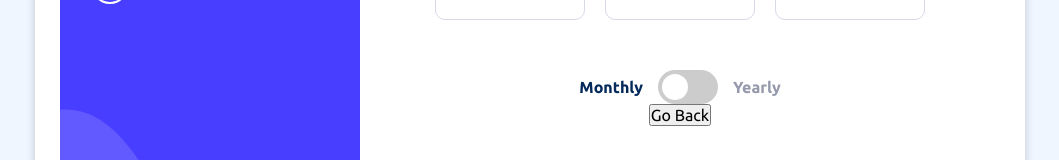
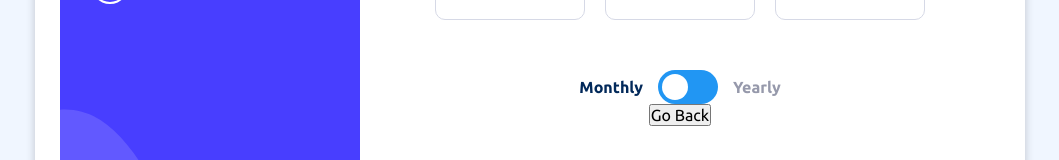
Before and after one commit to JesusVS760/Multi-Step, a React (Vite) app: page /select in a window 1280 px wide. Shown: the part 392-552 px from the top of the page, without its empty margins (110-1169 px from the left). Built offline with nearby package versions, Linux system fonts and the light colour scheme.

Commit message:
promotion

```diff
--- a/src/Pages/Select.css
+++ b/src/Pages/Select.css
@@ -24,7 +24,7 @@
   left: 0;
   right: 0;
   bottom: 0;
-  background-color: #ccc;
+  background-color: #2196f3;
   -webkit-transition: 0.4s;
   transition: 0.4s;
 }
```
